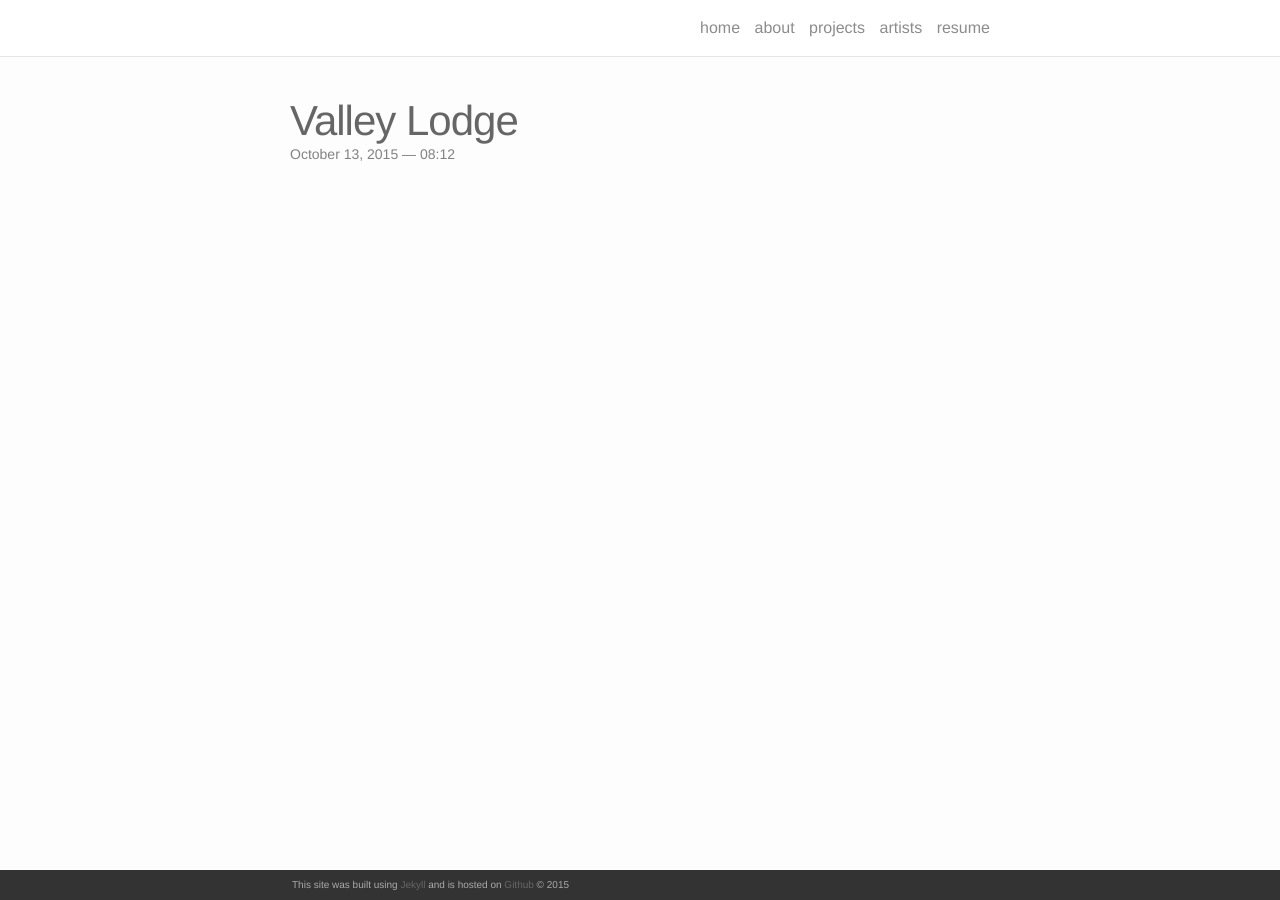
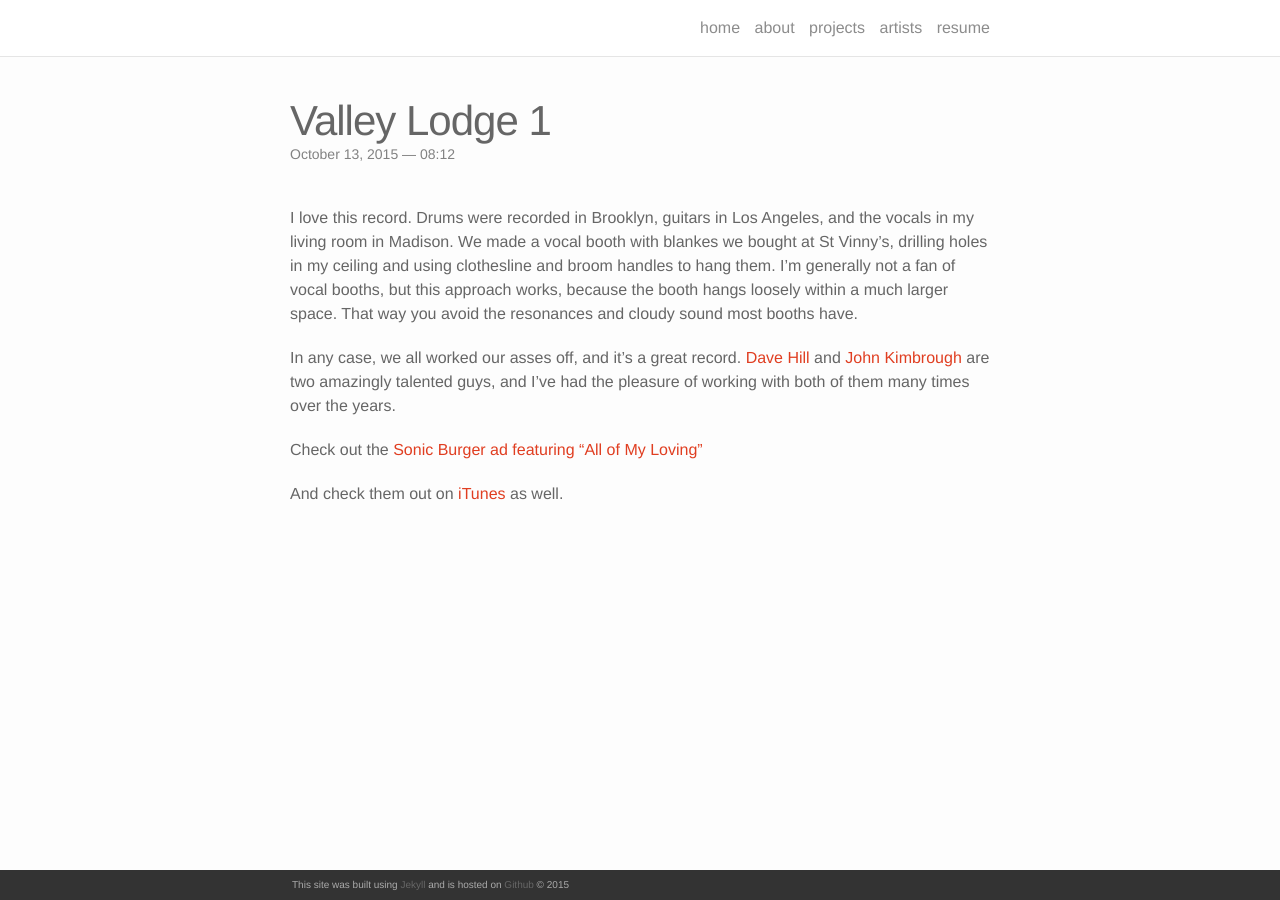
Before and after one commit to dougolson/dougolson.github.io, a Jekyll site: the page built from _portfolio/valleylodge1.markdown, in a window 1280 px wide. Built offline with Jekyll 4.4.1, drawn with Linux system fonts in a browser that asks for light colours; nearby versions of some CDN libraries.

Commit message:
updated valley lodge 1

```diff
--- a/_portfolio/valleylodge1.markdown
+++ b/_portfolio/valleylodge1.markdown
@@ -1,6 +1,14 @@
 ---
 layout: post
-title: Valley Lodge
+title: Valley Lodge 1
 description: Valley Lodge
 img: /img/valleylodge1.jpg
 ---
+
+I love this record. Drums were recorded in Brooklyn, guitars in Los Angeles, and the vocals in my living room in Madison. We made a vocal booth with blankes we bought at St Vinny's, drilling holes in my ceiling and using clothesline and broom handles to hang them. I'm generally not a fan of vocal booths, but this approach works, because the booth hangs loosely within a much larger space. That way you avoid the resonances and cloudy sound most booths have.
+
+In any case, we all worked our asses off, and it's a great record. [Dave Hill](http://www.davehillonline.com/) and [John Kimbrough](http://www.johnkimbrough.com/) are two amazingly talented guys, and I've had the pleasure of working with both of them many times over the years.
+
+Check out the [Sonic Burger ad featuring "All of My Loving"](https://www.youtube.com/watch?v=Z8qbmYX_FDY)
+
+And check them out on [iTunes](https://itunes.apple.com/us/album/valley-lodge/id77831710) as well.
```
